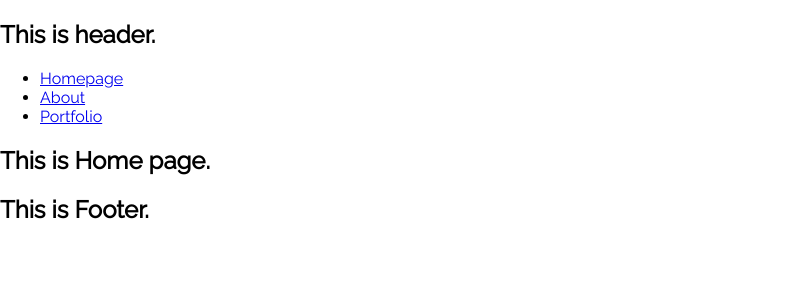
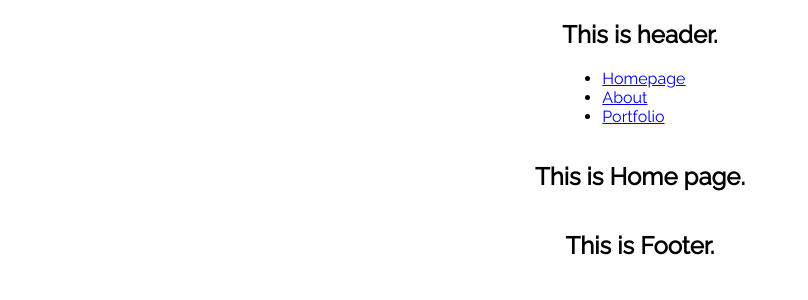
Before and after one commit to trilnh92/trilnh92, a React (Create React App) app: page /#/ in a window 1280 px wide. Shown: the top 300 px of the page, without its empty margins (0-808 px from the left). Built offline with nearby package versions, Linux system fonts and the light colour scheme.

Commit message:
~ Update packages ~ Refactor code

```diff
--- a/src/components/Header/Header.js
+++ b/src/components/Header/Header.js
@@ -2,6 +2,7 @@ import React, {Component} from "react";
 import './Header.scss';
 import {Link} from "react-router-dom";
 import {AuthStatus} from "../../services/AuthStatus";
+import Menu from "./Menu";
 
 class Header extends Component {
 
@@ -9,11 +10,12 @@ class Header extends Component {
         return (
             <header className="header">
                 <h2>This is header.</h2>
-                <ul>
+                {/* <ul>
                     <li><Link to="/">Homepage</Link></li>
                     <li><Link to="/about">About</Link></li>
                     <li><Link to="/portfolio">Portfolio</Link></li>
-                </ul>
+                </ul> */}
+                <Menu/>
 
                 {/*<AuthStatus/>*/}
 
--- a/src/components/Header/Menu.js
+++ b/src/components/Header/Menu.js
@@ -0,0 +1,20 @@
+import React, { Component } from "react";
+import './Menu.scss';
+import { Link } from "react-router-dom";
+
+class Menu extends Component {
+
+    render() {
+        return (
+            <nav>
+                <ul>
+                    <li><Link to="/">Homepage</Link></li>
+                    <li><Link to="/about">About</Link></li>
+                    <li><Link to="/portfolio">Portfolio</Link></li>
+                </ul>
+            </nav>
+        )
+    }
+}
+
+export default Menu;
--- a/src/components/Layout/Layout.js
+++ b/src/components/Layout/Layout.js
@@ -1,4 +1,5 @@
 import React, {Component} from 'react';
+import "./Layout.scss";
 import Footer from "../Footer/Footer";
 import Header from "../Header/Header";
 
--- /dev/null
+++ b/src/components/Layout/Layout.scss
@@ -0,0 +1,6 @@
+.page-container {
+    display: flex;
+    justify-content: center;
+    align-items: center;
+    flex-direction: column;
+}
```
Also changed, not shown: package.json (+29 -28 lines), src/components/Header/Menu.scss (added), 2 other files (tests, documents, lock files or other folders).
